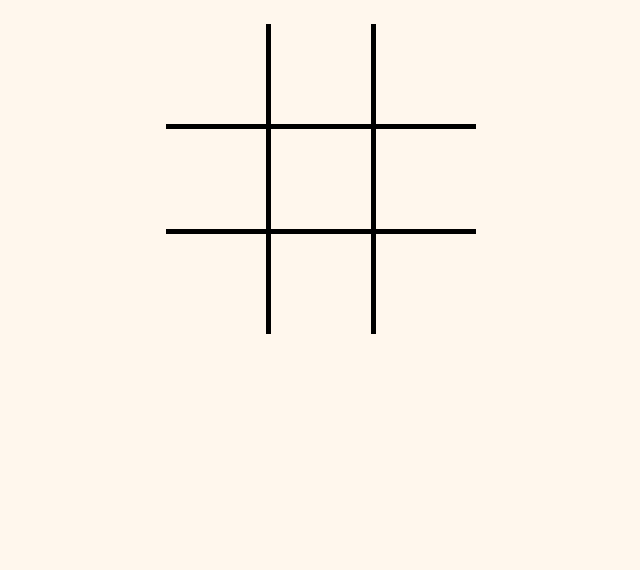
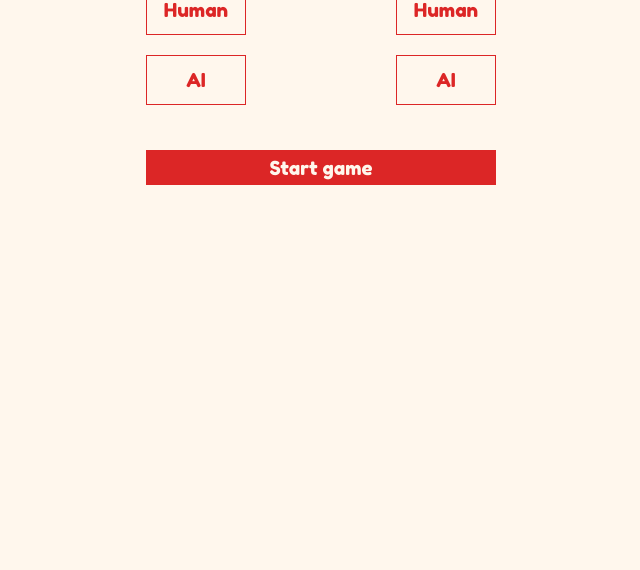
Before and after one commit to rvolkov8/project-tic-tac-toe, a website: page index.html in a window 1280 px wide. Shown: the part 230-800 px from the top of the page, without its empty margins (319-959 px from the left). Drawn offline with Linux system fonts and the light colour scheme.

Commit message:
Add buttons for starting the game
Add buttons to a choice between human and AI for each player and Start the game button.

```diff
--- a/index.html
+++ b/index.html
@@ -20,6 +20,13 @@
     <div class="headline">Tic Tac Toe</div>
     <div class="player-turn"></div>
     <div class="container">
+      <div class="button-container">
+        <button class="human1">Human</button>
+        <button class="ai1">AI</button>
+        <button class="human2">Human</button>
+        <button class="ai2">AI</button>
+        <button class="start-game">Start game</button>
+      </div>
       <div class="show-winner"></div>
       <div class="game-grid"></div>
     </div>
--- a/script.js
+++ b/script.js
@@ -4,6 +4,7 @@ const gameBoard = (() => {
   const gameBoardArr = [];
 
   const createGrid = () => {
+    gameGrid.classList.add('showed');
     for (let i = 0; i < 9; i += 1) {
       const cell = document.createElement('div');
       cell.textContent = '';
@@ -144,5 +145,5 @@ const displayController = (() => {
   return { startGame, playRound };
 })();
 
-displayController.startGame();
-displayController.playRound();
+// displayController.startGame();
+// displayController.playRound();
--- a/style.css
+++ b/style.css
@@ -11,8 +11,10 @@
   font-size: 16px;
 
   --main-bg-color: #fff7ed;
-  --cell-color-pressed: #ffedd5;
+  --darker-bg-color: #ffedd5;
   --main-font-color: #dc2626;
+  --font-color-pressed: #b91c1c;
+  --green: #bbf7d0;
 }
 
 body {
@@ -35,11 +37,15 @@ body {
   color: var(--main-font-color);
 }
 
+/* Game grid */
 .container {
   position: relative;
+  display: flex;
+  flex-direction: column;
+  align-items: center;
 }
 
-.game-grid {
+.game-grid.showed {
   display: grid;
   background: #000;
   grid-template: repeat(3, 100px) / repeat(3, 100px);
@@ -48,7 +54,6 @@ body {
 
 .game-grid > div {
   background: var(--main-bg-color);
-
   display: grid;
   justify-content: center;
   align-items: center;
@@ -57,10 +62,11 @@ body {
 }
 
 .game-grid > div:hover {
-  background: var(--cell-color-pressed);
+  background: var(--darker-bg-color);
   cursor: pointer;
 }
 
+/* Winner/Draw banner */
 .show-winner.active {
   position: absolute;
   top: 0;
@@ -75,3 +81,77 @@ body {
   color: #fff;
   font-size: 3rem;
 }
+
+/* Player buttons */
+.button-container {
+  width: 350px;
+  height: 200px;
+  position: absolute;
+}
+
+.button-container > button {
+  position: absolute;
+  cursor: pointer;
+}
+
+.human1,
+.human2,
+.ai1,
+.ai2 {
+  height: 50px;
+  width: 100px;
+  border: solid 1px var(--main-font-color);
+  color: var(--main-font-color);
+  background: var(--main-bg-color);
+  font-size: 1.2rem;
+}
+
+.human1:hover,
+.human2:hover,
+.ai1:hover,
+.ai2:hover {
+  background: var(--darker-bg-color);
+}
+
+.human1.pressed,
+.human2.pressed,
+.ai1.pressed,
+.ai2.pressed {
+  background: var(--green);
+}
+
+.human1 {
+  top: 0;
+  left: 0;
+}
+
+.ai1 {
+  top: 70px;
+  left: 0;
+}
+
+.human2 {
+  top: 0;
+  right: 0;
+}
+
+.ai2 {
+  top: 70px;
+  right: 0;
+}
+
+.start-game {
+  bottom: 0;
+  left: 0;
+  right: 0;
+
+  height: 35px;
+  border: none;
+  background: var(--main-font-color);
+  color: var(--main-bg-color);
+  font-size: 1.2rem;
+}
+
+.start-game:hover {
+  background: var(--font-color-pressed);
+}
```
